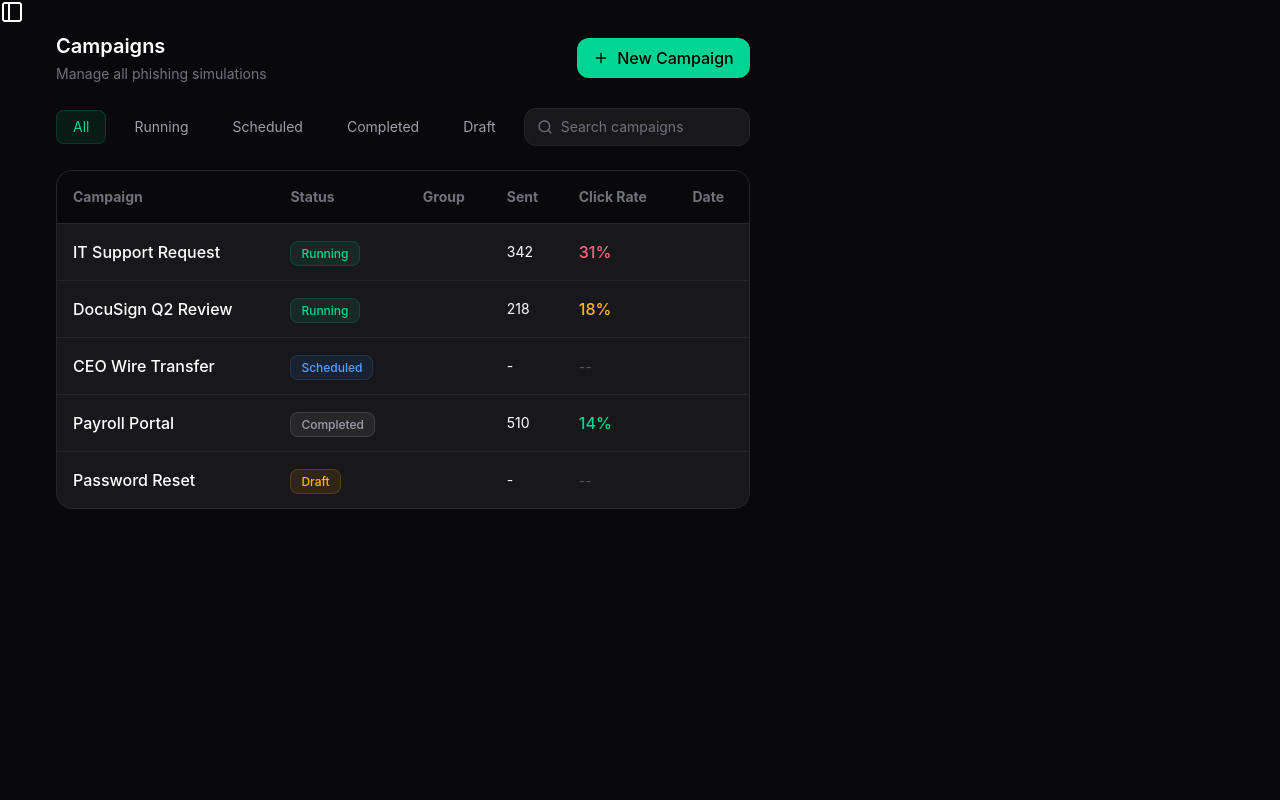
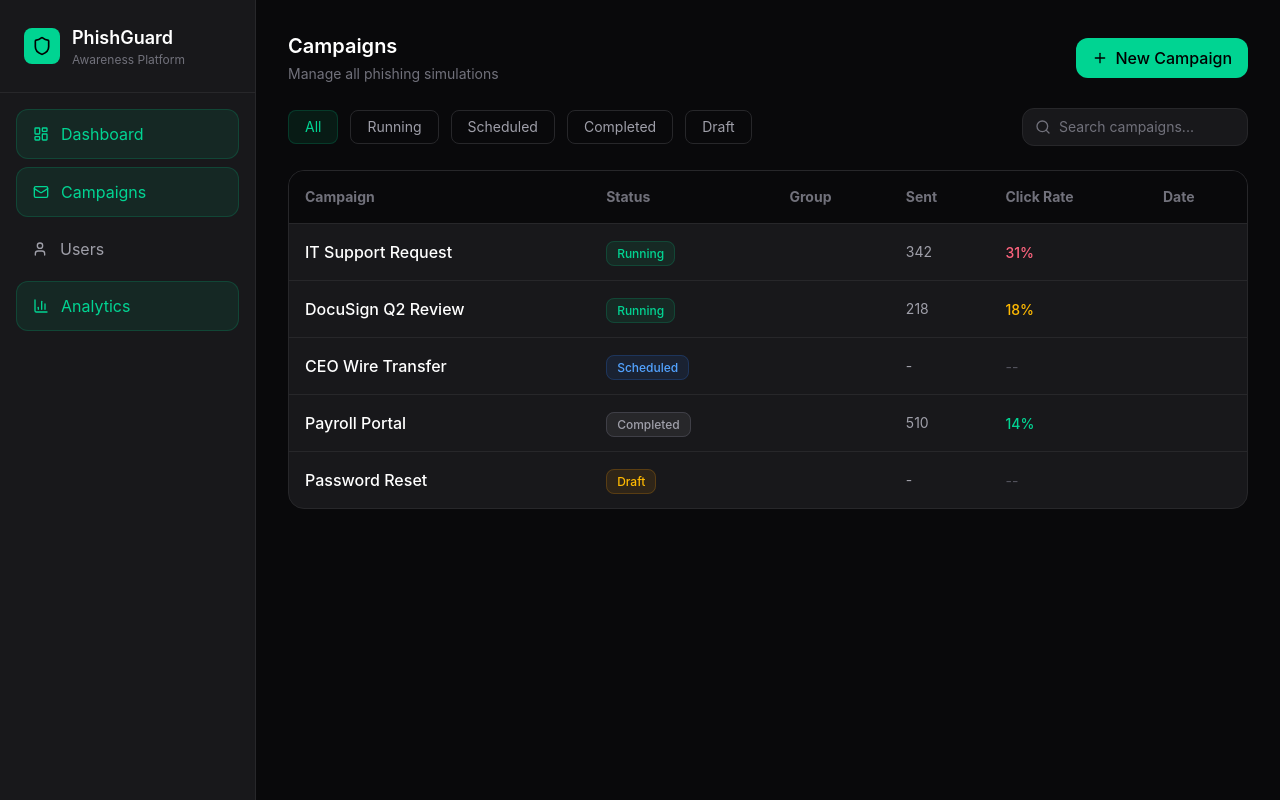
Before and after one commit to skbiswas0509/Phishing-Email-Simulator, a React (Vite) app: page /campaigns in a window 1280 px wide. Built offline with nearby package versions, Linux system fonts and the light colour scheme; the HTML template or start-up script is replaced by a standard one.

Commit message:
campaign fix

```diff
--- a/src/pages/Campaigns.jsx
+++ b/src/pages/Campaigns.jsx
@@ -1,108 +1,179 @@
-import { Plus, Search, Sidebar } from 'lucide-react';
-import React, { useState } from 'react'
-import StatusBadge from '../components/dashboard/StatusBadge';
-import NewCampaignModal from '../components/campaigns/NewCampaignModal';
+import React, { useState } from "react";
+import { Plus, Search } from "lucide-react";
+import StatusBadge from "../components/dashboard/StatusBadge";
+import NewCampaignModal from "../components/campaigns/NewCampaignModal";
 import { campaigns } from "../assets/data/campaign";
+import { Sidebar } from "../components/layouts/Sidebar";
 
-const FILTERS = ["All", "Running", "Scheduled", "Completed", "Draft"];
+const FILTERS = [
+  "All",
+  "Running",
+  "Scheduled",
+  "Completed",
+  "Draft",
+];
 
 export default function Campaigns() {
-  const [filter, setFilter] = useState('All');
+  const [filter, setFilter] = useState("All");
   const [search, setSearch] = useState("");
-  const [showModal, setModal] = useState(false)
+  const [showModal, setModal] = useState(false);
 
   const visible = campaigns.filter((c) => {
-    const matchFilter = filter === "All" || c.status === filter;
-    const matchSearch = c.name.toLowerCase().includes(search.toLowerCase());
+    const matchFilter =
+      filter === "All" || c.status === filter;
+
+    const matchSearch = c.name
+      .toLowerCase()
+      .includes(search.toLowerCase());
+
     return matchFilter && matchSearch;
   });
 
   return (
-    <div className='flex min-h-screen bg-zinc-950 text-white'>
+    <div className="flex min-h-screen bg-zinc-950 text-white">
       <Sidebar />
 
-        <div className="p-8 space-y-6">
-            {/* page header */}
+      <div className="flex-1 p-8 space-y-6">
+        {/* Header */}
         <div className="flex items-center justify-between">
           <div>
-                    <h2 className='text-xl font-semibold'>Campaigns</h2>
-                    <p className='text-sm text-zinc-500 mt-1'>
+            <h2 className="text-xl font-semibold">
+              Campaigns
+            </h2>
+
+            <p className="text-sm text-zinc-500 mt-1">
               Manage all phishing simulations
             </p>
           </div>
+
           <button
             onClick={() => setModal(true)}
-                    className='flex items-center gap-2 bg-emerald-400 text-black px-4 py-2 rounded-xl font-medium hover:bg-emerald-300 transition'
+            className="flex items-center gap-2 bg-emerald-400 text-black px-4 py-2 rounded-xl font-medium hover:bg-emerald-300 transition"
           >
-                    <Plus className='w-4 h-4' />
+            <Plus className="w-4 h-4" />
             New Campaign
           </button>
         </div>
 
-            {/* filters and search */}
+        {/* Filters + Search */}
         <div className="flex items-center gap-3 flex-wrap">
           {FILTERS.map((f) => (
             <button
               key={f}
               onClick={() => setFilter(f)}
-                        className={`px-4 py-1.5 rounded-lg text-sm transition ${
+              className={`px-4 py-1.5 rounded-lg text-sm border transition ${
                 filter === f
-                                ? "bg-emerald-500/10 text-emerald-400 border border-emerald-500/20"
-                                : "text-zinc-400 hover:text-white hober:bg-zinc-800"
+                  ? "bg-emerald-500/10 text-emerald-400 border-emerald-500/20"
+                  : "border-zinc-800 text-zinc-400 hover:text-white hover:bg-zinc-800"
               }`}
             >
               {f}
             </button>
           ))}
 
-                <div className='ml-auto flex items-center gap-2 bg-zinc-900 border border-zinc-800 rounded-xl px-3 py-2'>
-                    <Search className='w-4 h-4 text-zinc-500'/>
+          {/* Search */}
+          <div className="ml-auto flex items-center gap-2 bg-zinc-900 border border-zinc-800 rounded-xl px-3 py-2">
+            <Search className="w-4 h-4 text-zinc-500" />
+
             <input
-                        className='bg-transparent text-sm outline-none placeholder-zinc-500 text-white w-44'
-                        placeholder="Search campaigns"
+              className="bg-transparent text-sm outline-none placeholder-zinc-500 text-white w-44"
+              placeholder="Search campaigns..."
               value={search}
-                        onChange={(e) => setSearch(e.target.value)}
+              onChange={(e) =>
+                setSearch(e.target.value)
+              }
             />
           </div>
         </div>
 
-            {/* table */}
+        {/* Table */}
         <div className="bg-zinc-900 border border-zinc-800 rounded-2xl overflow-hidden">
-                <table className='w-full'>
-                    <thead className='bg-zinc-950 text-zinc-500 text-sm'>
+          <table className="w-full">
+            <thead className="bg-zinc-950 text-zinc-500 text-sm">
               <tr>
-                            <th className='text-left p-4'>Campaign</th>
-                            <th className='text-left p-4'>Status</th>
-                            <th className="text-left p-4">Group</th>
-                            <th className="text-left p-4">Sent</th>
-                            <th className="text-left p-4">Click Rate</th>
-                            <th className="text-left p-4">Date</th>
+                <th className="text-left p-4">
+                  Campaign
+                </th>
+
+                <th className="text-left p-4">
+                  Status
+                </th>
+
+                <th className="text-left p-4">
+                  Group
+                </th>
+
+                <th className="text-left p-4">
+                  Sent
+                </th>
+
+                <th className="text-left p-4">
+                  Click Rate
+                </th>
+
+                <th className="text-left p-4">
+                  Date
+                </th>
               </tr>
             </thead>
+
             <tbody>
-                        {visible.length == 0 ? (
+              {visible.length === 0 ? (
                 <tr>
-                                <td colSpan={6} className='p-8 text-center text-zinc text-sm'>
+                  <td
+                    colSpan={6}
+                    className="p-8 text-center text-zinc-500 text-sm"
+                  >
                     No campaigns match your filter
                   </td>
                 </tr>
-                        ): (
+              ) : (
                 visible.map((c) => (
-                               <tr key={c.name} className='border-t border-zinc-800 hover:bg-zinc-800/500 transition'>
-                                <td className='p-4 font-medium'>{c.name}</td>
-                                <td className="p-4"><StatusBadge status={c.status} /></td>
-                                <td className="p-4 text-zinc-400 text-sm">{c.group}</td>
-                                <td className="p-4 text-zinc text-sm">{c.sent}</td>
+                  <tr
+                    key={c.name}
+                    className="border-t border-zinc-800 hover:bg-zinc-800/50 transition"
+                  >
+                    <td className="p-4 font-medium">
+                      {c.name}
+                    </td>
+
+                    <td className="p-4">
+                      <StatusBadge
+                        status={c.status}
+                      />
+                    </td>
+
+                    <td className="p-4 text-zinc-400 text-sm">
+                      {c.group}
+                    </td>
+
+                    <td className="p-4 text-zinc-400 text-sm">
+                      {c.sent}
+                    </td>
+
                     <td className="p-4">
                       {c.clickRate > 0 ? (
-                                        <span className={`test-sm font-medium ${c.clickRate >= 25 ? "text-rose-400" : c.clickRate >= 15 ? "text-amber-400" : "text-emerald-400"}`}>
+                        <span
+                          className={`text-sm font-medium ${
+                            c.clickRate >= 25
+                              ? "text-rose-400"
+                              : c.clickRate >= 15
+                              ? "text-amber-400"
+                              : "text-emerald-400"
+                          }`}
+                        >
                           {c.clickRate}%
                         </span>
-                                    ): (
-                                        <span className="text-zinc-600 text-sm">--</span>
+                      ) : (
+                        <span className="text-zinc-600 text-sm">
+                          --
+                        </span>
                       )}
                     </td>
-                                <td className="p-4 text-zinc-500 text-sm">{c.date}</td>
+
+                    <td className="p-4 text-zinc-500 text-sm">
+                      {c.date}
+                    </td>
                   </tr>
                 ))
               )}
@@ -111,7 +182,11 @@ export default function Campaigns() {
         </div>
       </div>
 
-        {showModal && <NewCampaignModal onClose={() => setModal(false)} />}
+      {showModal && (
+        <NewCampaignModal
+          onClose={() => setModal(false)}
+        />
+      )}
     </div>
   );
 }
```
Lines whose indentation alone changed are shown as unchanged.
